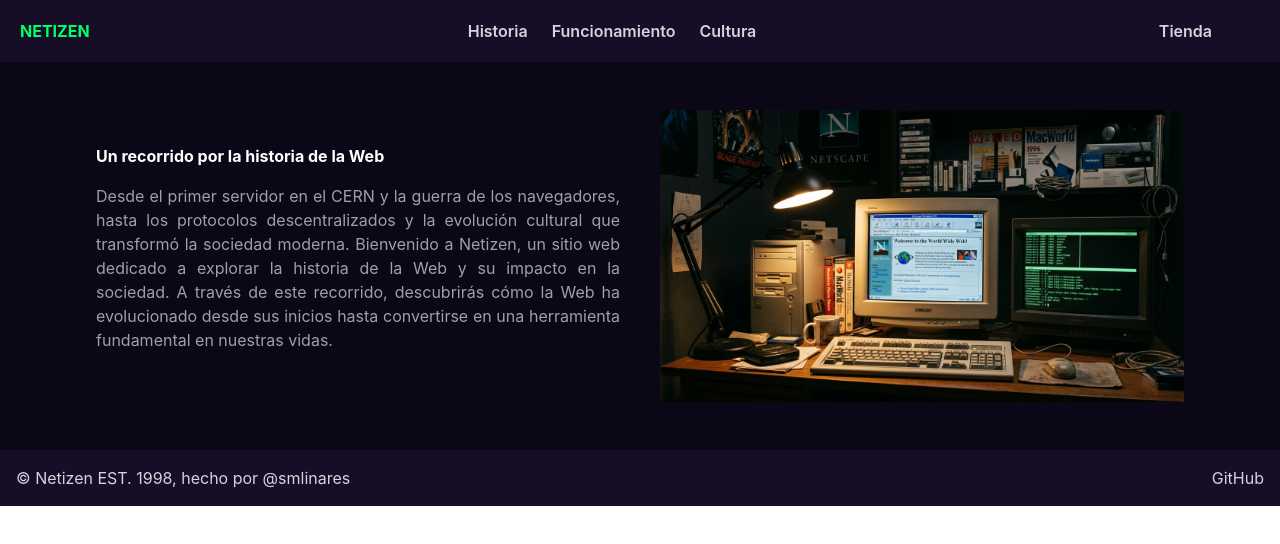
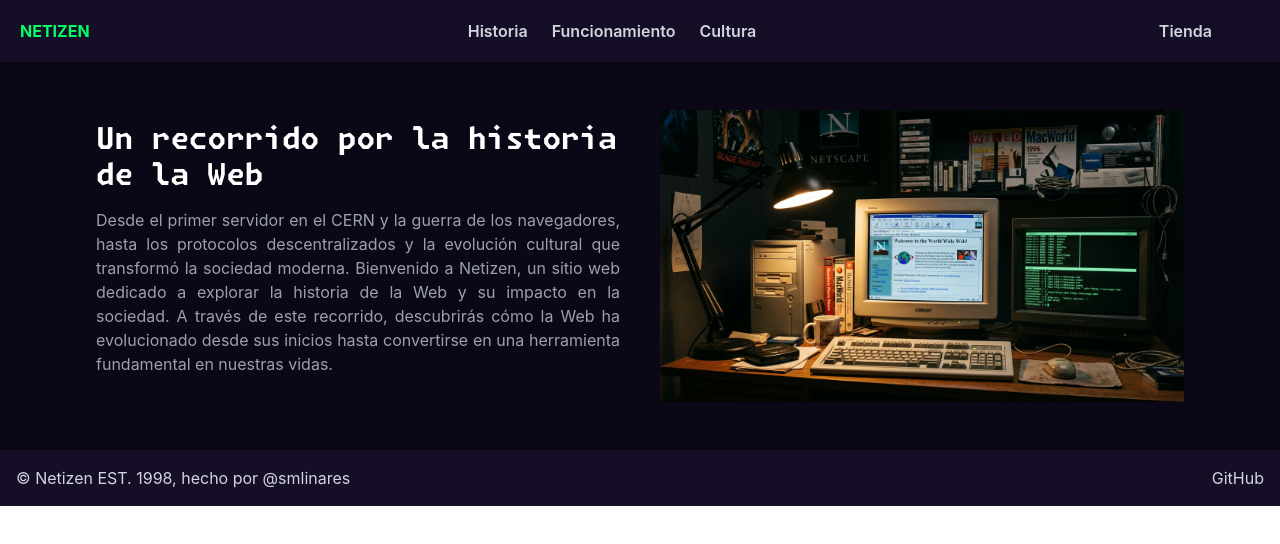
Before and after one commit to smlinares/primer-proyecto, a SvelteKit app: page / in a window 1280 px wide. Shown: the top 544 px of the page. Built offline with nearby package versions, Linux system fonts and the light colour scheme; some icons are missing.

Commit message:
Reconfiguración

```diff
--- a/src/routes/+page.svelte
+++ b/src/routes/+page.svelte
@@ -1,7 +1,7 @@
 <div id="body" class="bg-[#0C0716] px-24 py-12 text-white flex gap-10 items-center">
 
     <div id="hero-content" class="justify-center flex-1 items-center text-base">
-        <h1 id="welcome-text" class="font-bold text-white">
+        <h1 id="welcome-text" class="font-bold text-white text-3xl font-title">
             Un recorrido por la historia de la Web
         </h1>
         <p id="welcome-paragraph" class="text-gray-400 py-4 text-justify">
--- a/src/routes/layout.css
+++ b/src/routes/layout.css
@@ -1,3 +1,12 @@
 @import 'tailwindcss';
 @plugin '@tailwindcss/forms';
 @plugin '@tailwindcss/typography';
+
+@font-face {
+  font-family: Krypton;
+  src: url("/krypton-font.woff2");
+}
+
+@theme {
+  --font-title: 'Krypton';
+}
```
Also changed, not shown: static/krypton-font.woff2 (added).
